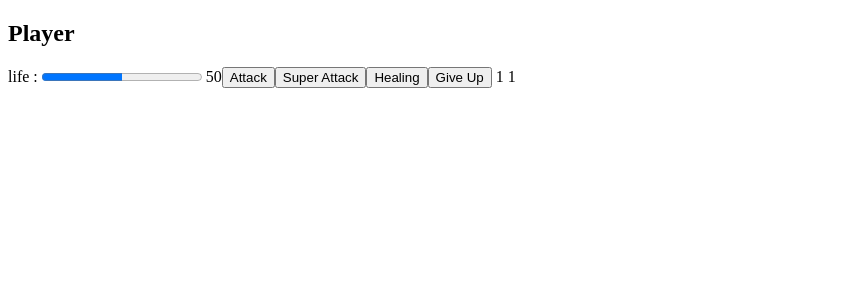
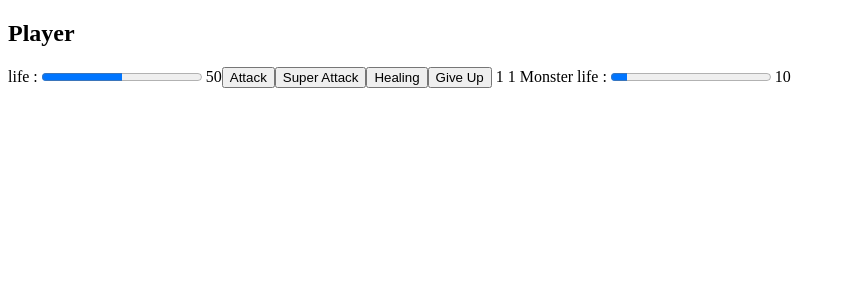
Before and after one commit to Nicolas-Puchois/MonsterSlayer-Angular, an Angular app: page / in a window 1280 px wide. Shown: the top 300 px of the page, without its empty margins (0-846 px from the left). Built offline with nearby package versions, Linux system fonts and the light colour scheme.

Commit message:
feat(): import "MonsterModule" in main app template

```diff
--- a/src/app/app.component.html
+++ b/src/app/app.component.html
@@ -1,2 +1,3 @@
 <app-playerstats></app-playerstats>
 <app-playeraction></app-playeraction>
+<app-monsterstats></app-monsterstats>
```
